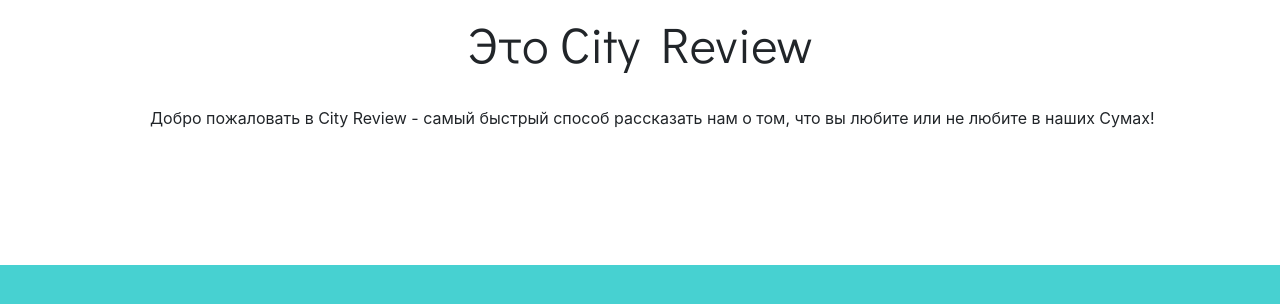
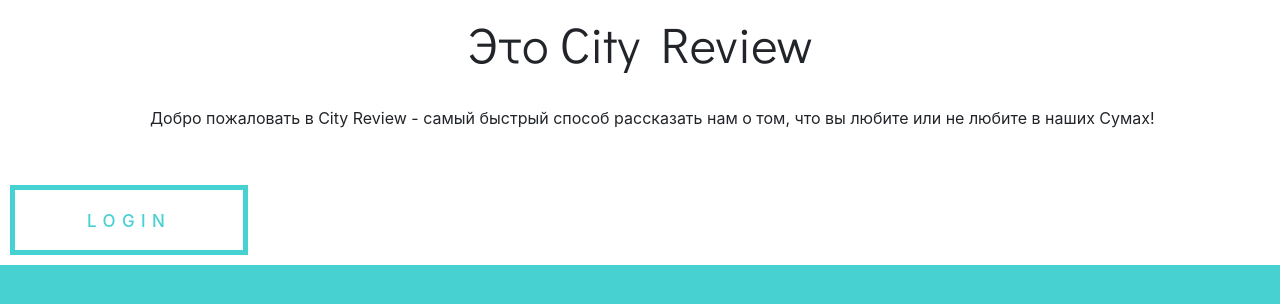
Before and after one commit to Polina2907/city_swipe, a Django app: page /city_swipe_app/ in a window 1280 px wide. Shown: the part 264-568 px from the top of the page. Run offline with Django 3.2, Linux system fonts and the light colour scheme; some libraries are stand-ins or nearby versions.

Commit message:
new changes

```diff
--- a/city_swipe_app/static/city_swipe_app/style_for_dipl.css
+++ b/city_swipe_app/static/city_swipe_app/style_for_dipl.css
@@ -46,6 +46,26 @@ footer{
     box-sizing: border-box;
     margin: 10px;
 }
+.button_start{
+	display: inline-block;
+    height: 70px;
+    padding: 0 72px;
+    color: #46d2d2 !important;
+    text-align: center;
+    font-size: 17px;
+    font-weight: 500;
+    line-height: 62px;
+    letter-spacing: .4rem;
+    text-transform: uppercase;
+    text-decoration: none !important;
+    white-space: nowrap;
+    background-color: transparent;
+    border-radius: 0px;
+    border: 5px solid #46d2d2;
+    cursor: pointer;
+    box-sizing: border-box;
+    margin: 10px;
+}
 .how_works{
 	color: #46d2d2;
 	background-color: white;
--- a/city_swipe_app/templates/index.html
+++ b/city_swipe_app/templates/index.html
@@ -17,10 +17,9 @@
 	<div class="slogan">Добро пожаловать в City Review - самый быстрый способ рассказать нам о том, что вы любите или не любите в наших Сумах!</div>
 
 	{% if user.is_authenticated %}
-	<p>Logged as {{ user.username }}</p>
 	<a class="btn btn-primary" href="{% url 'logout' %}">Logout</a>
   	{% else %}
-	<a class="button" href="{% url 'social:begin' 'google-oauth2' %}">
+	<a class="button_start" href="{% url 'social:begin' 'google-oauth2' %}">
 	  Login
 	</a>
   	{% endif %}
--- a/city_swipe_app/views.py
+++ b/city_swipe_app/views.py
@@ -1,13 +1,12 @@
 from django.http import HttpResponse
-from django.shortcuts import render
+from django.shortcuts import render, redirect
 #from .models import Card
 
 def index(request):
-    context = {
-        'cards': "WELCOME!"
-        if request.user.is_authenticated else []
-    }
-    return render(request, "index.html")
+    if request.user.is_authenticated:
+        return redirect('/city_swipe_app/instruction')
+    else:
+        return render(request, "index.html")
 
 def instruction(request):
     return render(request, "instruction.html")
```
Also changed, not shown: city_swipe/settings.py (+4 -4 lines), db.sqlite3.
